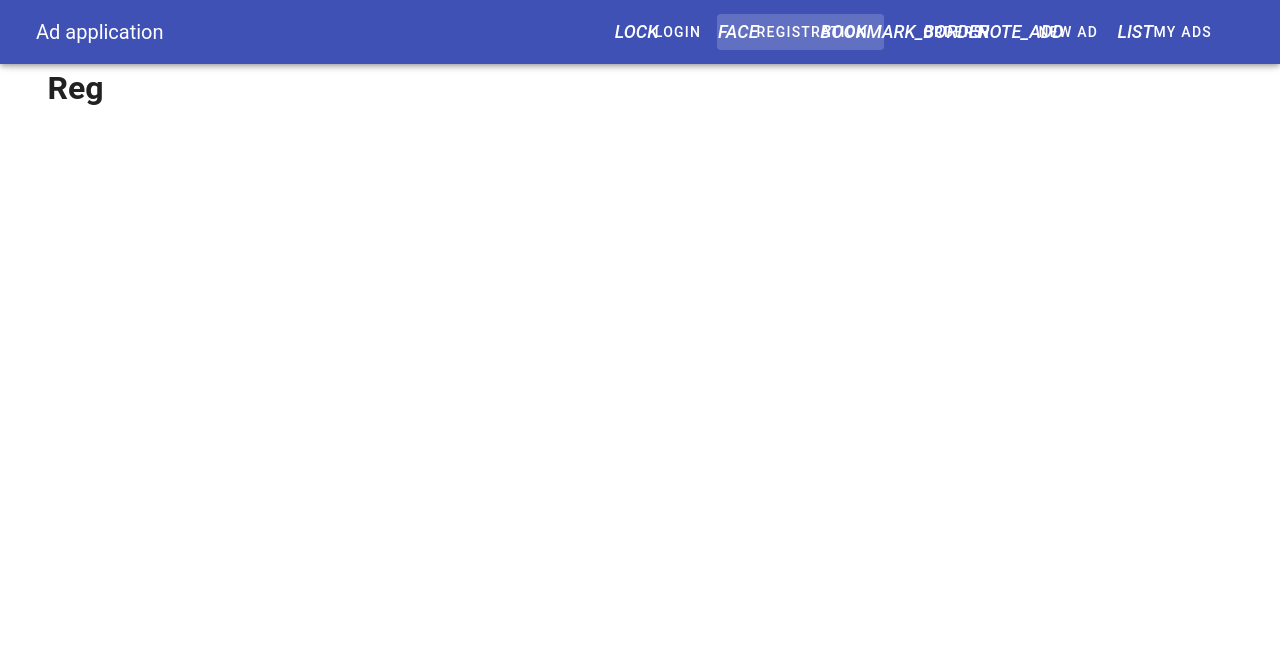
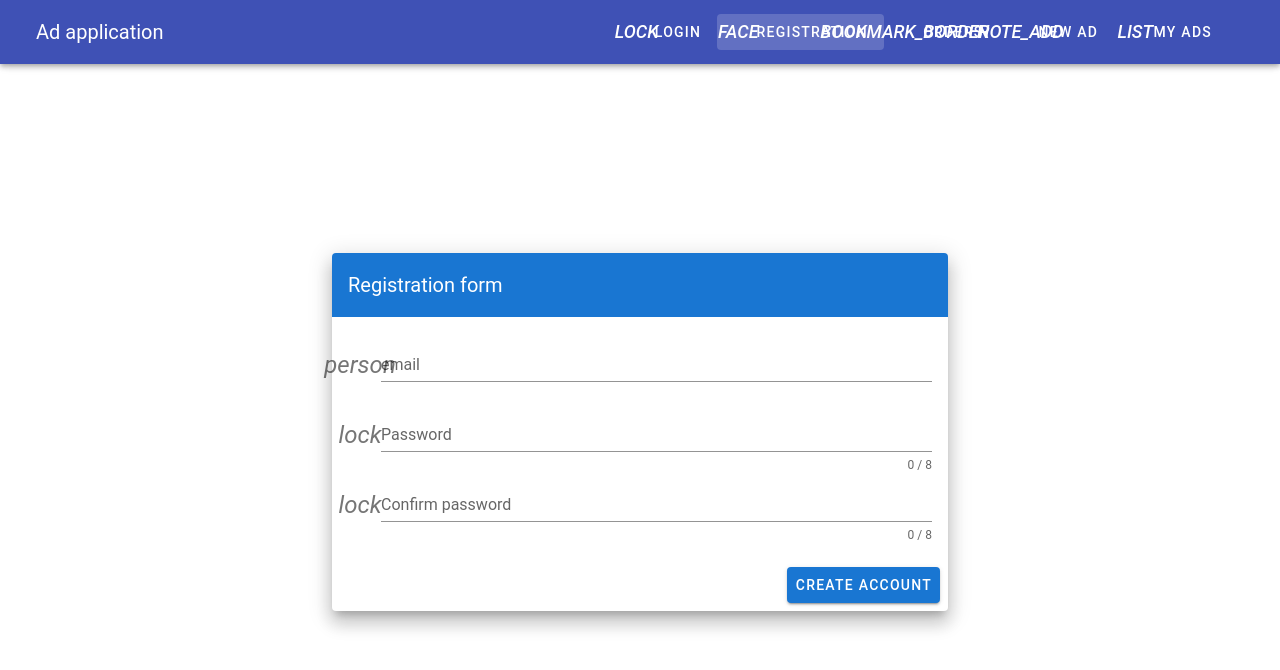
Before and after one commit to antizero58/ad-project, a Vue app: page /#/registration in a window 1280 px wide. Shown: the top 670 px of the page. Built offline with nearby package versions, Linux system fonts and the light colour scheme; the HTML template or start-up script is replaced by a standard one.

Commit message:
Creation of registration form

```diff
--- a/src/components/Auth/Registration.vue
+++ b/src/components/Auth/Registration.vue
@@ -1,17 +1,109 @@
 <template>
-  <v-container>
-    <v-layout row>
-      <v-flex xs12>
-        <h1>Reg</h1>
-      </v-flex>
-    </v-layout>
+  <v-container
+    class="fill-height"
+    fluid
+  >
+    <v-row
+      align="center"
+      justify="center"
+    >
+      <v-col
+        cols="12"
+        sm="8"
+        md="6"
+      >
+        <v-card class="elevation-12">
+          <v-toolbar
+            color="primary"
+            dark
+            flat
+          >
+          <v-toolbar-title>Registration form</v-toolbar-title>
+          </v-toolbar>
+          <v-card-text>
+            <v-form
+              ref="form"
+              v-model="valid"
+              lazy-validation
+            >
+              <v-text-field
+                label="email"
+                name="email"
+                prepend-icon="person"
+                type="email"
+                v-model="email"
+                :rules="emailRules"
+              />
+
+              <v-text-field
+                id="password"
+                label="Password"
+                name="password"
+                prepend-icon="lock"
+                type="password"
+                :counter="8"
+                v-model="password"
+                :rules="passwordRules"
+              />
+              <v-text-field
+                id="confirmPassword"
+                label="Confirm password"
+                name="confirm-password"
+                prepend-icon="lock"
+                type="password"
+                :counter="8"
+                v-model="confirmPassword"
+                :rules="confirmPasswordRules"
+                validate-on-blur
+              />
+            </v-form>
+          </v-card-text>
+          <v-card-actions>
+            <v-spacer />
+            <v-btn
+              color="primary"
+              @click="onSubmit"
+              :disabled="!valid"
+            >Create account</v-btn>
+          </v-card-actions>
+        </v-card>
+      </v-col>
+    </v-row>
   </v-container>
 </template>
 
 <script>
-  export default {
-    data () {
-      return {}
+export default {
+  data () {
+    return {
+      email: '',
+      password: '',
+      confirmPassword: '',
+      valid: false,
+      emailRules: [
+        v => !!v || 'E-mail is required',
+        v => /.+@.+\..+/.test(v) || 'E-mail must be valid'
+      ],
+      passwordRules: [
+        v => !!v || 'Password is required',
+        v => (v && v.length >= 8) || 'Password must be equal or more than 8 characters'
+      ],
+      confirmPasswordRules: [
+        v => !!v || 'Password is required',
+        v => v === this.password || 'Password should match'
+      ]
+    }
+  },
+  methods: {
+    onSubmit () {
+      if (this.$refs.form.validate()) {
+        const user = {
+          email: this.email,
+          password: this.password
+        }
+        console.log(user)
+      }
     }
   }
+}
 </script>
```
